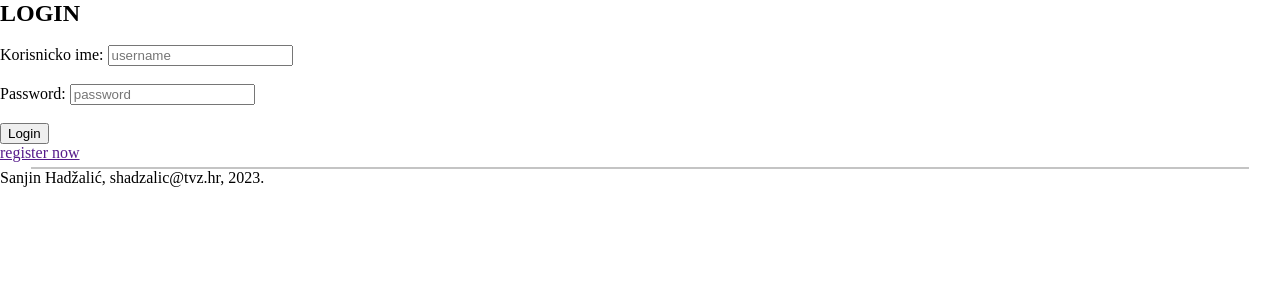
After one commit to SanjinHadzalic/Newsweek, a PHP site: page /login.php in a window 1280 px wide. The commit adds this page. Shown: the top 300 px of the page. Run offline with PHP 8.4, Linux system fonts and the light colour scheme.

Commit message:
feat: add login.php

```diff
--- a/connect.php
+++ b/connect.php
@@ -9,6 +9,6 @@ $basename="newsweek";
 $dbc = mysqli_connect($servername, $username, $password, $basename) or die('Error connecting to MYSQL server.'.mysqli_connect_error());
 mysqli_set_charset($dbc, "utf8");
 if($dbc){
-    // echo "Connected successfully";
+    echo "Connected successfully";
 }
 ?>
--- a/kategorija.php
+++ b/kategorija.php
@@ -39,6 +39,7 @@
                 echo '</article>';
             }
             ?>
+        </section>
             <footer>
                 <?php
                 include('footer.php');
--- /dev/null
+++ b/login.php
@@ -0,0 +1,74 @@
+<!DOCTYPE html>
+<hmtl>
+
+    <head>
+        <meta charset="UTF-8">
+        <meta name="viewport" content="width=device-width, initial-scale=1.0">
+        <title>Login forma</title>
+        <link rel="stylesheet" type="text/css" href="style.css">
+    </head>
+
+    <body>
+        <header>
+            <?php
+            ?>
+        </header>
+        <section class="loginSection">
+            <form action="" method="post">
+                <h2>LOGIN</h2><br>
+                <label>Korisnicko ime:</label>
+                <input type="text" name="username" placeholder="username"><br><br>
+                <label>Password:</label>
+                <input type="password" name="password"placeholder="password"><br><br>
+
+                <button type="submit" name="submit">Login</button>
+
+                <p><a href="">register now</a></p>
+            </form>
+            <?php
+                header('Content-Type: text/html; charset=utf-8');
+
+                $servername="127.0.0.1:3307";
+                $username="root";
+                $password="";
+                $basename="newsweek";
+
+                $con = mysqli_connect($servername, $username, $password, $basename) or die('Error connecting to MYSQL server.'.mysqli_connect_error());
+                mysqli_set_charset($con, "utf8");
+                if($con){
+                // echo "Connected successfully";
+                }
+                //login logic
+                if(isset($_POST['submit'])){
+                    $username = $_POST['username'];
+                    $password = $_POST['password'];
+
+                    $query = "SELECT * FROM korisnik WHERE korisnicko_ime='$username' AND lozinka='$password'";
+                    $result = mysqli_query($con,$query);
+
+                    if(mysqli_num_rows($result)==1){
+                        $_SESSION['username'] = $username;
+                        header('location:index.php');
+                    } else {
+                        echo 'Korisnik NE postoji!';
+                    }
+
+                }
+                // $sql="INSERT INTO korisnik (ime, prezime, korisnicko_ime, lozinka, razina) VALUES('Jane', 'Doe', 'jadoe', '54321', 0);";
+
+                // if ($con->query($sql) === TRUE) {
+                //     echo "New record created successfully";
+                // } else {
+                //     echo "Error: " . $sql . "<br>" . $con->error;
+                // }
+
+                $con->close();
+            ?>
+        </section>
+            <footer>
+                <?php
+                    include('footer.php');
+                ?>
+            </footer>
+    </body>
+</hmtl>
```
